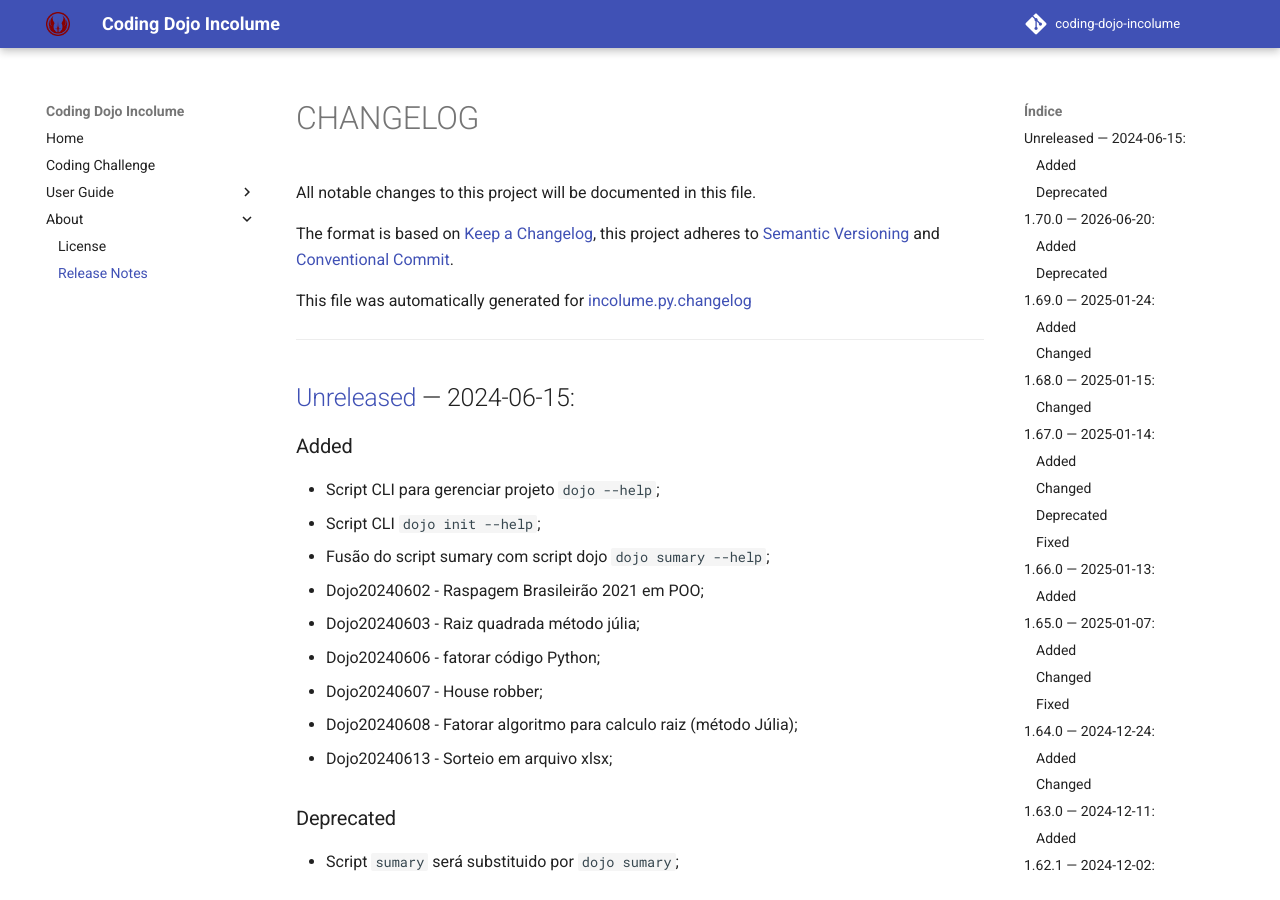
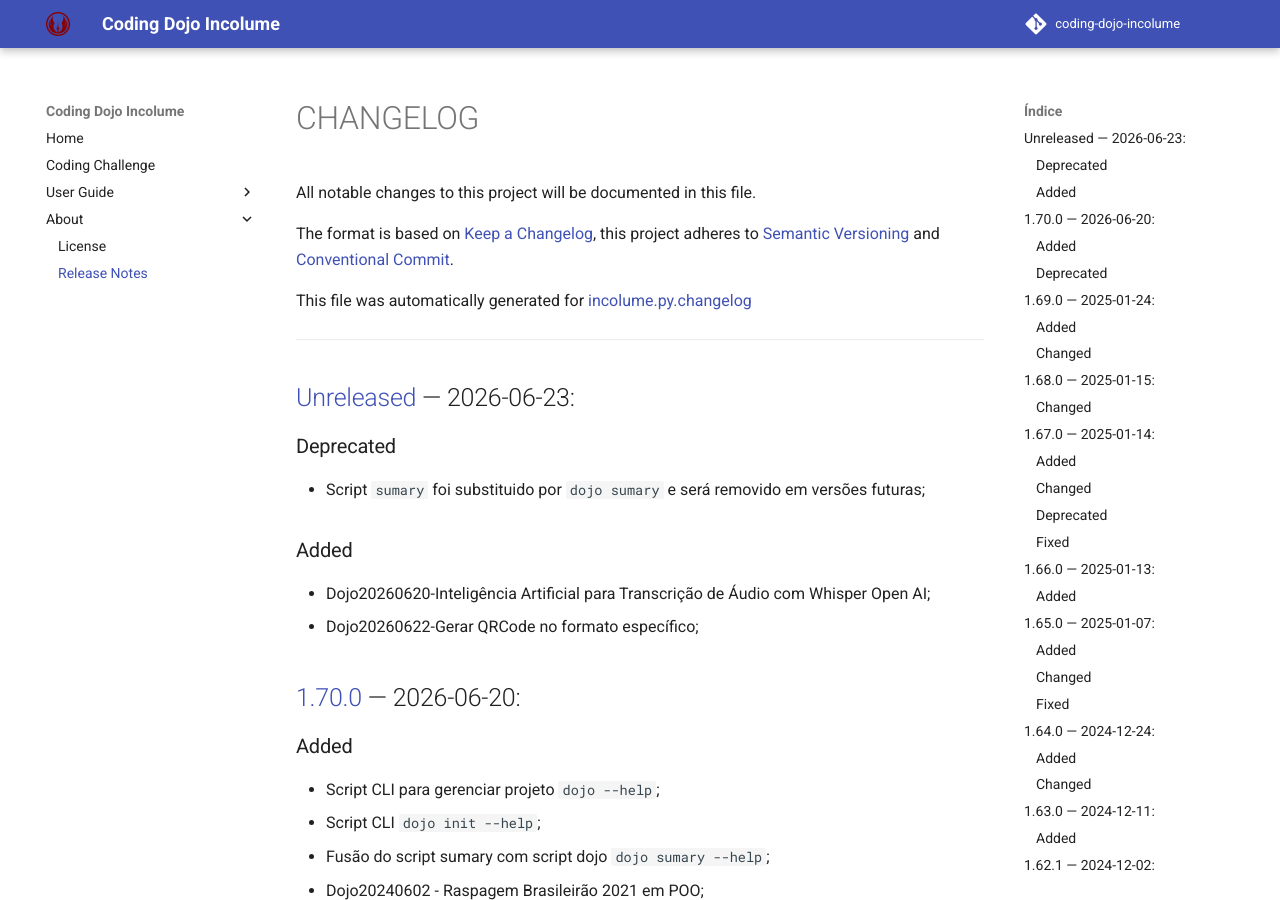
Before and after one commit to incolume-jedi/coding-dojo, an MkDocs documentation site: the page built from docs/about/CHANGELOG.md, in a window 1280 px wide and 900 px high. Built offline with MkDocs 1.6.1 and Material for MkDocs 9.7.7, drawn with Linux system fonts in a browser that asks for light colours; comment, search, counter and statistics services are not loaded.

Commit message:
build: coding-dojo-jedi 1.71.0a5

```diff
--- a/docs/about/CHANGELOG.md
+++ b/docs/about/CHANGELOG.md
@@ -10,19 +10,12 @@ This file was automatically generated for [incolume.py.changelog](https://github
 ---
 
 
-## [Unreleased]	 &#8212; 	2024-06-15:
+## [Unreleased]	 &#8212; 	2026-06-23:
+### Deprecated
+  - Script `sumary` foi substituido por `dojo sumary` e será removido em versões futuras;
 ### Added
-  - Script CLI para gerenciar projeto `dojo --help`;
-  - Script CLI `dojo init --help`;
-  - Fusão do script sumary com script dojo `dojo sumary --help`;
-  - Dojo20240602 - Raspagem Brasileirão 2021 em POO;
-  - Dojo20240603 - Raiz quadrada método júlia;
-  - Dojo20240606 - fatorar código Python;
-  - Dojo20240607 - House robber;
-  - Dojo20240608 - Fatorar algoritmo para calculo raiz (método Júlia);
-  - Dojo20240613 - Sorteio em arquivo xlsx;
-### Deprecated
-  - Script `sumary` será substituido por `dojo sumary`;
+  - Dojo20260620-Inteligência Artificial para Transcrição de Áudio com Whisper Open AI;
+  - Dojo20260622-Gerar QRCode no formato específico;
 
 ## [1.70.0]	 &#8212; 	2026-06-20:
 ### Added
--- a/incolume/py/coding_dojo_jedi/version.txt
+++ b/incolume/py/coding_dojo_jedi/version.txt
@@ -1 +1 @@
-1.71.0a4
+1.71.0a5
--- a/pyproject.toml
+++ b/pyproject.toml
@@ -1,6 +1,6 @@
 [project]
 name = "coding-dojo-jedi"
-version = "1.71.0a4"
+version = "1.71.0a5"
 description = "códigos da guilda jedi incolume"
 requires-python = ">=3.10,<4"
 classifiers = [
```
Also changed, not shown: incolume/py/coding_dojo_jedi/README.md (+2 -1 lines), incolume/py/coding_dojo_jedi/dojo20260620/README.md (+3 -1 lines), 1 other file.
